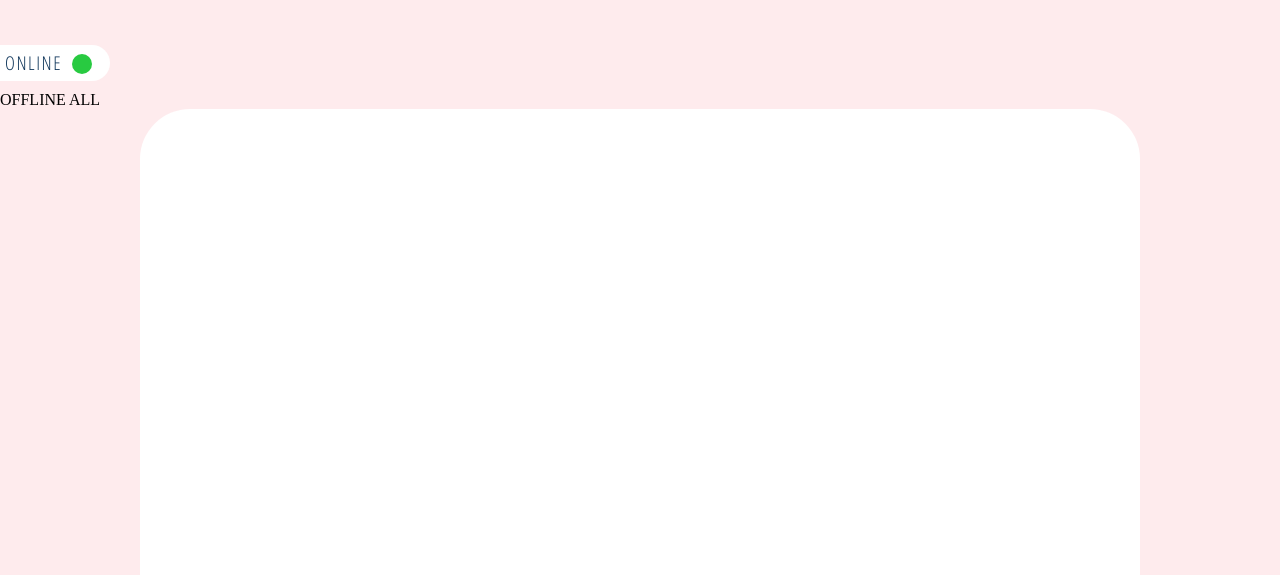
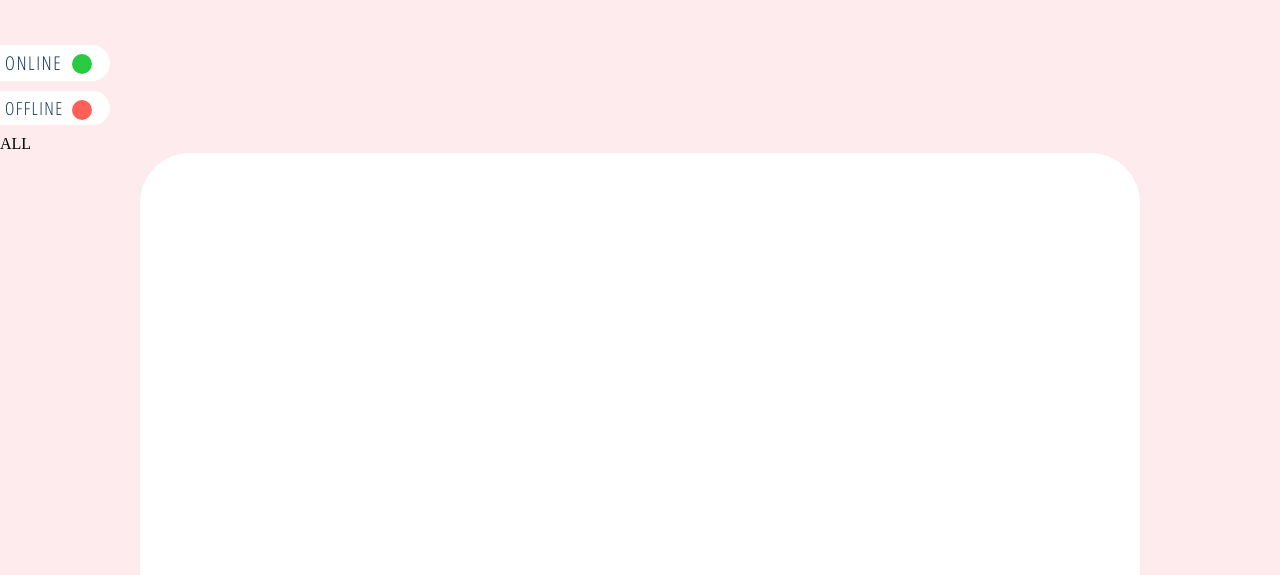
Before and after one commit to francescacosta/Twitch.tv-JSON-API, a plain HTML site: page index.html in a window 1280 px wide. Shown: the part 225-800 px from the top of the page. Drawn offline with nearby package versions, Linux system fonts and the light colour scheme.

Commit message:
styling offline button

```diff
--- a/index.html
+++ b/index.html
@@ -22,8 +22,11 @@
     <div class="online-circle"></div>
   </div>
 
+<div class ="offline-tab">
+  <span class="show-offline">OFFLINE</span>
+  <div class="offline-circle"></div>
+</div>
 
-  <span class="show-offline">OFFLINE</span>
   <span class="all">ALL</span>
 
   <table id="tv-container">
--- a/style.css
+++ b/style.css
@@ -105,3 +105,33 @@ img {
     border-radius: 50%;
     margin-top: 4px;
 }
+
+.offline-tab {
+  background-color: white;
+  padding: 5px;
+  display: flex;
+  width: 100px;
+  border-radius: 0px 50px 50px 0px;
+  margin-bottom: 10px
+}
+
+.show-offline {
+  color: #12385c;
+  font-family: 'Open Sans Condensed', sans-serif;
+  font-size: 18px;
+  letter-spacing: 0.08em;
+  padding-right: 10px;
+}
+
+.show-offline:hover {
+  cursor: pointer;
+}
+
+.offline-circle {
+    background: #ff6058;
+    width: 20px;
+    height: 20px;
+    border-radius: 50%;
+    margin-top: 4px;
+    margin-left: -2px;
+}
```
